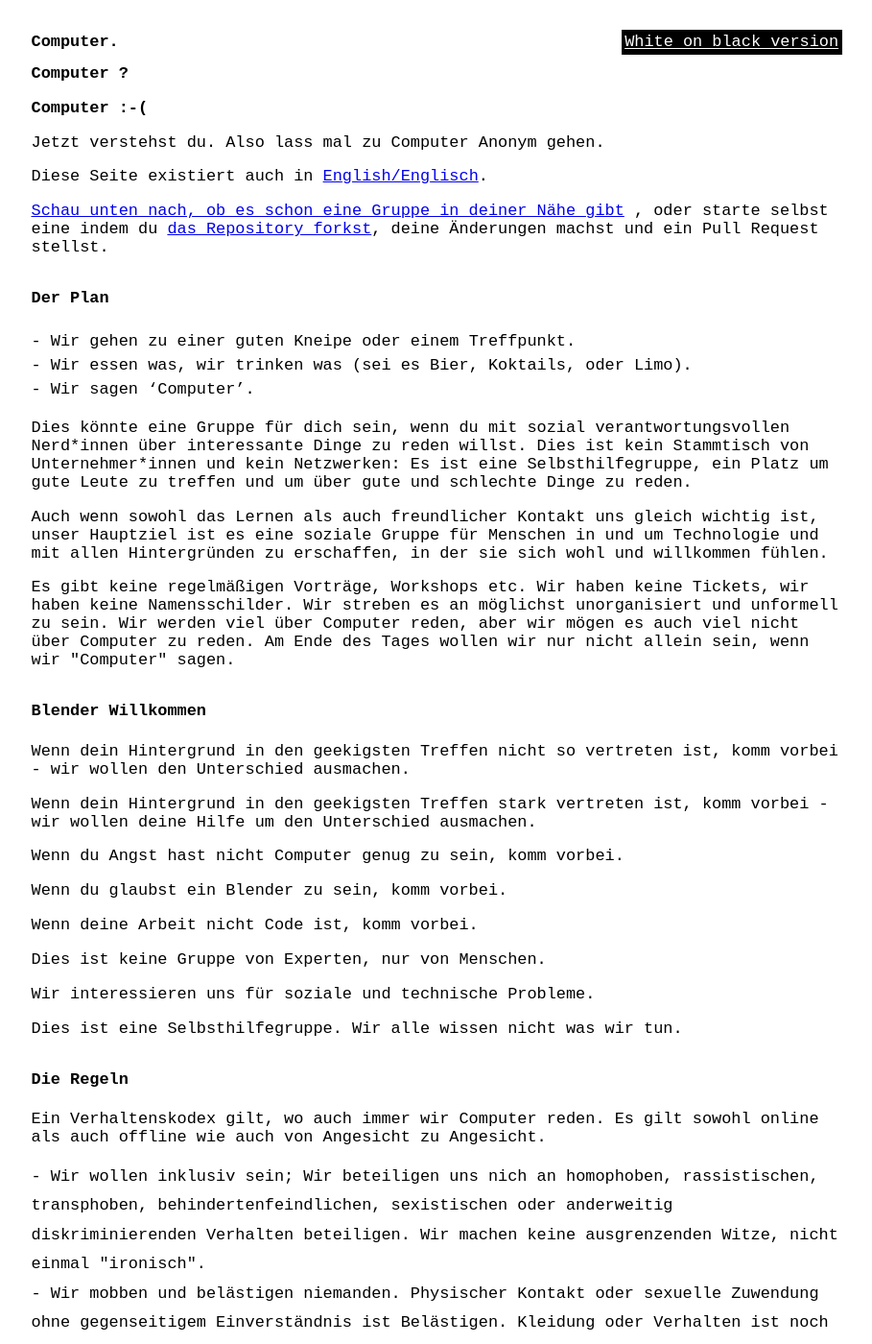
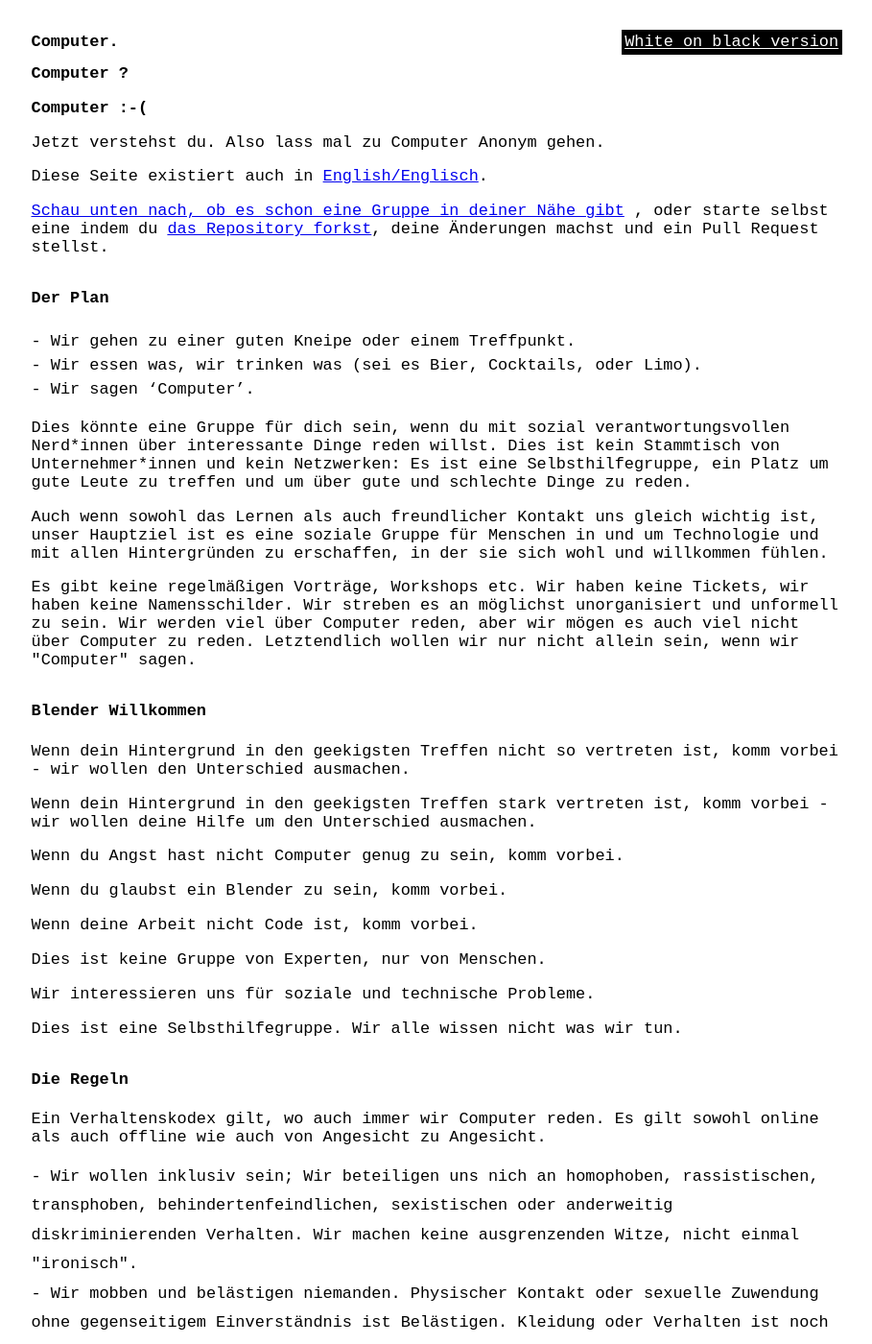
Before and after one commit to computeranonymous/computer, a Jekyll site: the page built from index.de.html, in a window 1280 px wide and 1400 px high. Shown: the whole window at 96% size, without its empty margins (185-1094 px from the left). Built offline with Jekyll 4.4.1, drawn with Linux system fonts in a browser that asks for light colours; some of the changed text lies outside the part shown.

Commit message:
Fixing some typos

```diff
--- a/index.de.html
+++ b/index.de.html
@@ -17,15 +17,15 @@ title: Computer Anonymous
 
       <ul>
         <li>Wir gehen zu einer guten Kneipe oder einem Treffpunkt.</li>
-        <li>Wir essen was, wir trinken was (sei es Bier, Koktails, oder Limo).</li>
+        <li>Wir essen was, wir trinken was (sei es Bier, Cocktails, oder Limo).</li>
         <li>Wir sagen ‘Computer’.</li>
       </ul>
 
-      <p>Dies k&ouml;nnte eine Gruppe f&uuml;r dich sein, wenn du mit sozial verantwortungsvollen Nerd*innen über interessante Dinge zu reden willst. Dies ist kein Stammtisch von Unternehmer*innen und kein Netzwerken: Es ist eine Selbsthilfegruppe, ein Platz um gute Leute zu treffen und um &uuml;ber gute und schlechte Dinge zu reden.</p>
+      <p>Dies k&ouml;nnte eine Gruppe f&uuml;r dich sein, wenn du mit sozial verantwortungsvollen Nerd*innen über interessante Dinge reden willst. Dies ist kein Stammtisch von Unternehmer*innen und kein Netzwerken: Es ist eine Selbsthilfegruppe, ein Platz um gute Leute zu treffen und um &uuml;ber gute und schlechte Dinge zu reden.</p>
 
       <p>Auch wenn sowohl das Lernen als auch freundlicher Kontakt uns gleich wichtig ist, unser Hauptziel ist es eine soziale Gruppe f&uuml;r Menschen in und um Technologie und mit allen Hintergründen zu erschaffen, in der sie sich wohl und willkommen f&uuml;hlen.</p>
 
-      <p>Es gibt keine regelm&auml;ßigen Vortr&auml;ge, Workshops etc. Wir haben keine Tickets, wir haben keine Namensschilder. Wir streben es an m&ouml;glichst unorganisiert und unformell zu sein. Wir werden viel &uuml;ber Computer reden, aber wir m&ouml;gen es auch viel nicht &uuml;ber Computer zu reden. Am Ende des Tages wollen wir nur nicht allein sein, wenn wir "Computer" sagen.</p>
+      <p>Es gibt keine regelm&auml;ßigen Vortr&auml;ge, Workshops etc. Wir haben keine Tickets, wir haben keine Namensschilder. Wir streben es an m&ouml;glichst unorganisiert und unformell zu sein. Wir werden viel &uuml;ber Computer reden, aber wir m&ouml;gen es auch viel nicht &uuml;ber Computer zu reden. Letztendlich wollen wir nur nicht allein sein, wenn wir "Computer" sagen.</p>
 
       <h4>Blender Willkommen</h4>
 
@@ -45,20 +45,20 @@ title: Computer Anonymous
       </p>
 
       <ul class="rules">
-        <li>Wir wollen inklusiv sein; Wir beteiligen uns nich an homophoben, rassistischen, transphoben, behindertenfeindlichen, sexistischen oder anderweitig diskriminierenden Verhalten beteiligen. Wir machen keine ausgrenzenden Witze, nicht einmal "ironisch".</li>
+        <li>Wir wollen inklusiv sein; Wir beteiligen uns nich an homophoben, rassistischen, transphoben, behindertenfeindlichen, sexistischen oder anderweitig diskriminierenden Verhalten. Wir machen keine ausgrenzenden Witze, nicht einmal "ironisch".</li>
         <li>Wir mobben und bel&auml;stigen niemanden. Physischer Kontakt oder sexuelle Zuwendung ohne gegenseitigem Einverst&auml;ndnis ist Bel&auml;stigen. Kleidung oder Verhalten ist noch lange kein Ausdruck eines Einverständnisses.</li>
         <li>Aggression und elit&auml;res Verhalten ist hier nicht willkommen - Computern ist kein Wettbewerb.</li>
-        <li>Auch wenn manche Gruppen sich in Kneipen treffen, gibt es keine Erwartung und keinen Druck Aklohol zu trinken. Hinterfrage nicht die Getränkewahl anderer.</li>
+        <li>Auch wenn manche Gruppen sich in Kneipen treffen, gibt es keine Erwartung und keinen Druck Alkohol zu trinken. Hinterfrage nicht die Getränkewahl anderer.</li>
         <li>Wir fragen lieber nach der Geschlechtszugehörigkeit statt einfach etwas anzunehmen. Wenn du falsch liegst, entschuldige dich einfach und nutze die Form, die die Person bevorzugt.</li>
         <li>Wir denken, dass Feminismus eine gute Sache ist. Diskussion darüber, wie wir Computer inklusiver machen können, sind willkommen. Behauptungen, dass es "zu weit geht" oder "zu weit gegangen ist" sind nicht willkommen.</li>
       </ul>
-      <p>Es könnte eine gute Idee sein zuerst darüber zu lesen <a href="http://theangryblackwoman.com/2009/10/01/the-dos-and-donts-of-being-a-good-ally/" >wie du ein guter Verbündeter sein kannst (englisch)</a>, oder über ein paar <a href="http://superopinionated.com/101-a-tron/" >konkrette Ratschläge</a> wenn du Angst hast andere Menschen unabsichtlich zu beleidigen.</p>
+      <p>Es könnte eine gute Idee sein zuerst darüber zu lesen <a href="http://theangryblackwoman.com/2009/10/01/the-dos-and-donts-of-being-a-good-ally/" >wie du ein guter Verbündeter sein kannst (englisch)</a>, oder über ein paar <a href="http://superopinionated.com/101-a-tron/" >konkrete Ratschläge</a> wenn du Angst hast andere Menschen unabsichtlich zu beleidigen.</p>
 
       <h4>Die Leute</h4>
 
       <p>Im IRC Chat: irc.freenode.net
         <ul>
-          <li>generell und englishsprachig: <a href="irc://irc.freenode.net/%23%23computer">##computer</a></li>
+          <li>generell und englischsprachig: <a href="irc://irc.freenode.net/%23%23computer">##computer</a></li>
           <li>deutschsprachiger Raum: <a href="irc://irc.freenode.net/%23%23computer">#dercomputer</a></li>
         </ul>
 
```
Also changed, not shown: other parts of index.de.html (+1 -1 lines).
